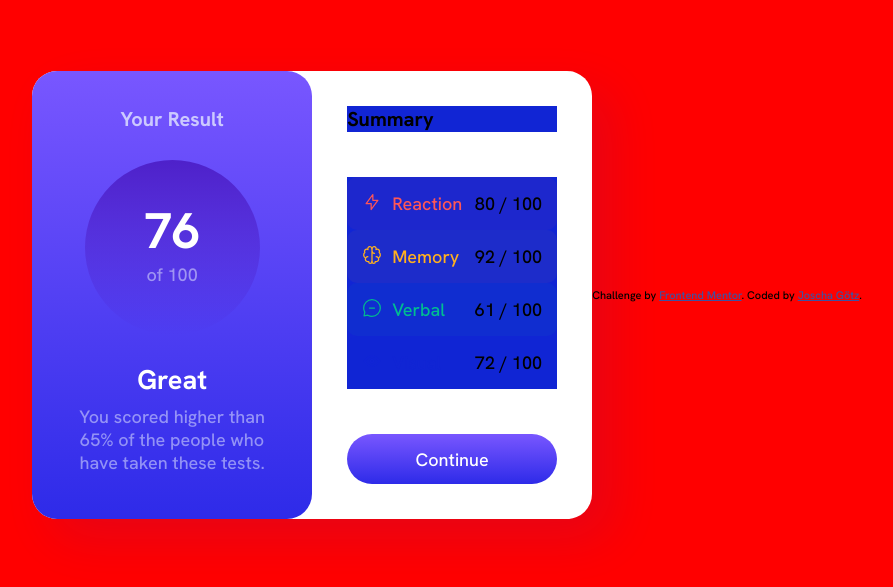
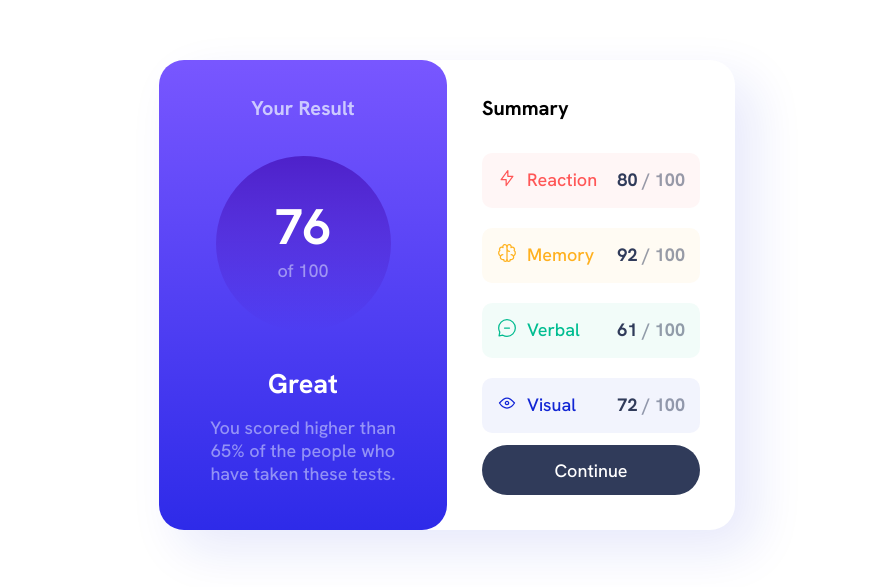
Before and after one commit to Joscha-Goetz/Results-summary-component-FM, a plain HTML site: page index.html in a window 1280 px wide. Shown: the part 105-692 px from the top of the page, without its empty margins (193-1086 px from the left). Drawn offline with Linux system fonts and the light colour scheme.

Commit message:
final commit

```diff
--- a/index.html
+++ b/index.html
@@ -12,7 +12,7 @@
 
 </head>
 <body>
-  <div class="main">
+  <div id="main">
     <div class="card">
 
       <div class="result">
@@ -43,7 +43,10 @@
               <svg xmlns="http://www.w3.org/2000/svg" width="20" height="20" fill="none" viewBox="0 0 20 20"><path stroke="#F55" stroke-linecap="round" stroke-linejoin="round" stroke-width="1.25" d="M10.833 8.333V2.5l-6.666 9.167h5V17.5l6.666-9.167h-5Z"/></svg>
               <div class="score-title"><p>Reaction</p></div>
             </div class="score-block-1">
-            <div class="score-value"><p>80 / 100</p></div>
+            <div class="score-value">
+              <div class="score-value-1"><p>80</div> <div class="score-value-2">/ 100</div></p>
+          </div>
+
           </div>
 
           <div class="score-box memory">
@@ -51,7 +54,11 @@
               <svg xmlns="http://www.w3.org/2000/svg" width="20" height="20" fill="none" viewBox="0 0 20 20"><path stroke="#FFB21E" stroke-linecap="round" stroke-linejoin="round" stroke-width="1.25" d="M5.833 11.667a2.5 2.5 0 1 0 .834 4.858"/><path stroke="#FFB21E" stroke-linecap="round" stroke-linejoin="round" stroke-width="1.25" d="M3.553 13.004a3.333 3.333 0 0 1-.728-5.53m.025-.067a2.083 2.083 0 0 1 2.983-2.824m.199.054A2.083 2.083 0 1 1 10 3.75v12.917a1.667 1.667 0 0 1-3.333 0M10 5.833a2.5 2.5 0 0 0 2.5 2.5m1.667 3.334a2.5 2.5 0 1 1-.834 4.858"/><path stroke="#FFB21E" stroke-linecap="round" stroke-linejoin="round" stroke-width="1.25" d="M16.447 13.004a3.334 3.334 0 0 0 .728-5.53m-.025-.067a2.083 2.083 0 0 0-2.983-2.824M10 3.75a2.085 2.085 0 0 1 2.538-2.033 2.084 2.084 0 0 1 1.43 2.92m-.635 12.03a1.667 1.667 0 0 1-3.333 0"/></svg>
               <div class="score-title"><p>Memory</p></div>
             </div class="score-block-1">
-            <div class="score-value"><p>92 / 100</p></div>
+            <div class="score-value">
+              <p>
+                <div class="score-value-1">92</div><div class="score-value-2">/ 100</div>
+              </p>
+            </div>
           </div>
 
           <div class="score-box verbal">
@@ -59,7 +66,12 @@
               <svg xmlns="http://www.w3.org/2000/svg" width="20" height="20" fill="none" viewBox="0 0 20 20"><path stroke="#00BB8F" stroke-linecap="round" stroke-linejoin="round" stroke-width="1.25" d="M7.5 10h5M10 18.333A8.333 8.333 0 1 0 1.667 10c0 1.518.406 2.942 1.115 4.167l-.699 3.75 3.75-.699A8.295 8.295 0 0 0 10 18.333Z"/></svg>
               <div class="score-title"><p>Verbal</p></div>
             </div class="score-block-1">
-            <div class="score-value"><p>61 / 100</p></div>
+
+            <div class="score-value">
+              <p>
+                <div class="score-value-1">61</div><div class="score-value-2">/ 100</div>
+              </p>
+            </div>
           </div>
 
           <div class="score-box visual">
@@ -67,7 +79,11 @@
               <svg xmlns="http://www.w3.org/2000/svg" width="20" height="20" fill="none" viewBox="0 0 20 20"><path stroke="#1125D6" stroke-linecap="round" stroke-linejoin="round" stroke-width="1.25" d="M10 11.667a1.667 1.667 0 1 0 0-3.334 1.667 1.667 0 0 0 0 3.334Z"/><path stroke="#1125D6" stroke-linecap="round" stroke-linejoin="round" stroke-width="1.25" d="M17.5 10c-1.574 2.492-4.402 5-7.5 5s-5.926-2.508-7.5-5C4.416 7.632 6.66 5 10 5s5.584 2.632 7.5 5Z"/></svg>
               <div class="score-title"><p>Visual</p></div>
             </div class="score-block-1">
-            <div class="score-value"><p>72 / 100</p></div>
+            <div class="score-value">
+              <p>
+                <div class="score-value-1">72</div><div class="score-value-2">/ 100</div>
+              </p>
+            </div>
           </div>
 
         </div>
@@ -78,11 +94,6 @@
       </div>
     </div>
 
-  <div id="footer">
-    <div class="attribution">
-      Challenge by <a href="https://www.frontendmentor.io?ref=challenge" target="_blank">Frontend Mentor</a>.
-      Coded by <a href="joscha-goetz.de">Joscha Götz</a>.
-    </div>
   </div>
 
 </body>
--- a/styles.css
+++ b/styles.css
@@ -39,24 +39,22 @@ body {
     /* font */
     font-family: "Hanken Grotesk", sans-serif;
     font-size: 18px;
-    /* remove default margin */
-    margin: 0;
     /* stretch onto whole site */
     display: flex;
     flex-direction: column;
     min-height: 100vh;
 }
 
-.main {
+#main {
     /* stretch on whole page */
     flex-grow: 1;
     /* center card */
     display: flex;
+    flex-direction: column;
     justify-content: center;
     align-items: center;
-    background-color: red;
     /* padding between screen border and card */
-    padding: 5rem;
+    padding: 5%;
 }
 
 .card {
@@ -146,20 +144,38 @@ svg {
     justify-content: space-between;
 }
 
-.summary > * {
-    background-color: var(--cobalt-blue);
+.score-boxes {
+    display: flex;
+    flex-direction: column;
+    justify-content: space-between;
 }
 
 .score-box {
     display: flex;
     justify-content: space-between;
     padding: 15px;
+    margin-top: 20px;
     border-radius: 10px;
+    height: 25px;
 }
 
 .score-block-1 {
     /* colored Titles  */
     display: flex;
+}
+
+.score-value {
+    display: flex;
+    font-weight: bold;
+}
+
+.score-value-1 {
+    margin-right: 5px;
+    color: var(--dark-gray-blue);
+}
+
+.score-value-2 {
+    color: hsla(224, 30%, 27%, 50%);
 }
 
 .reaction .score-block-1{
@@ -202,7 +218,7 @@ svg {
     height: 50px;
     border-radius: 500px;
     color: white;
-    background: linear-gradient(hsl(252, 100%, 67%), hsl(241, 81%, 54%));
+    background-color: var(--dark-gray-blue);
 
     /* postioning */
     display: flex;
@@ -210,15 +226,9 @@ svg {
     align-items: center;
 }
 
-
-
-/* LINKS */
-.attribution {
-    font-size: 11px; text-align: center;
-}
-
-.attribution a {
-    color: hsl(228, 45%, 44%);
+.button:hover {
+    background: linear-gradient(hsl(252, 100%, 67%), hsl(241, 81%, 54%));
+    cursor: pointer;
 }
 
 /* @media screen and (max-width: 600px) {
@@ -246,3 +256,25 @@ svg {
         margin-top: 0;
     }
 } */
+
+@media screen and (max-width: 1225px) {
+    #main {
+        padding: 0;
+    }
+
+    .card {
+        width: 100%;
+        height: 100vh;
+        border-radius: 0;
+        flex-direction: column;
+    }
+
+    .result {
+        padding: 10px 10px;
+        border-radius: 0 0 25px 25px;
+    }
+
+    .button {
+        margin-top: 10px;
+    }
+}
```
